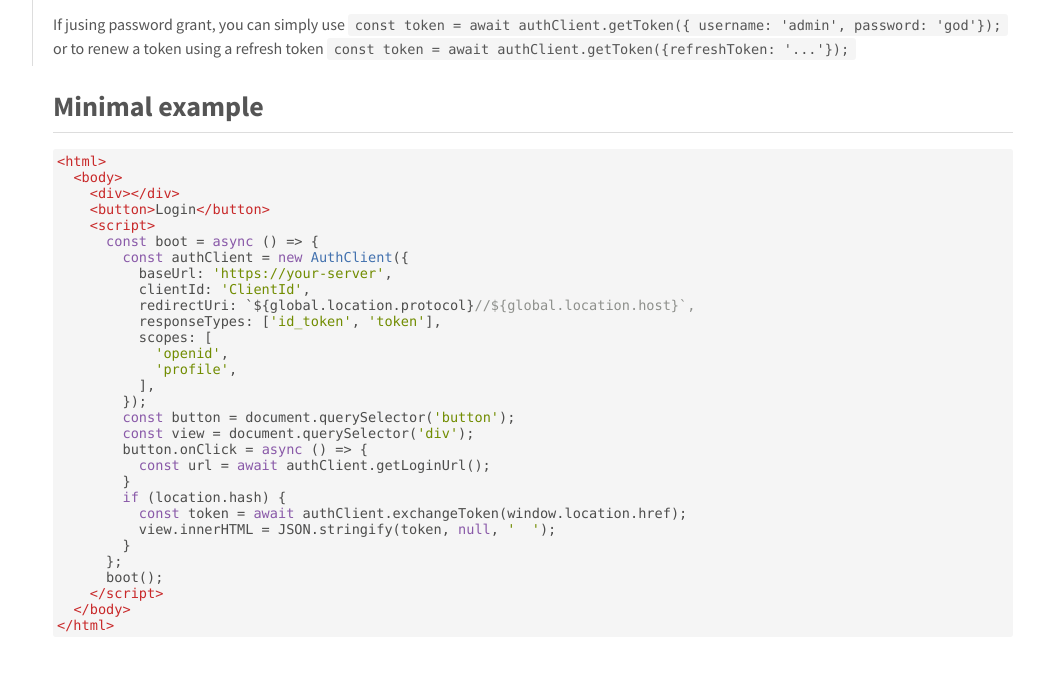
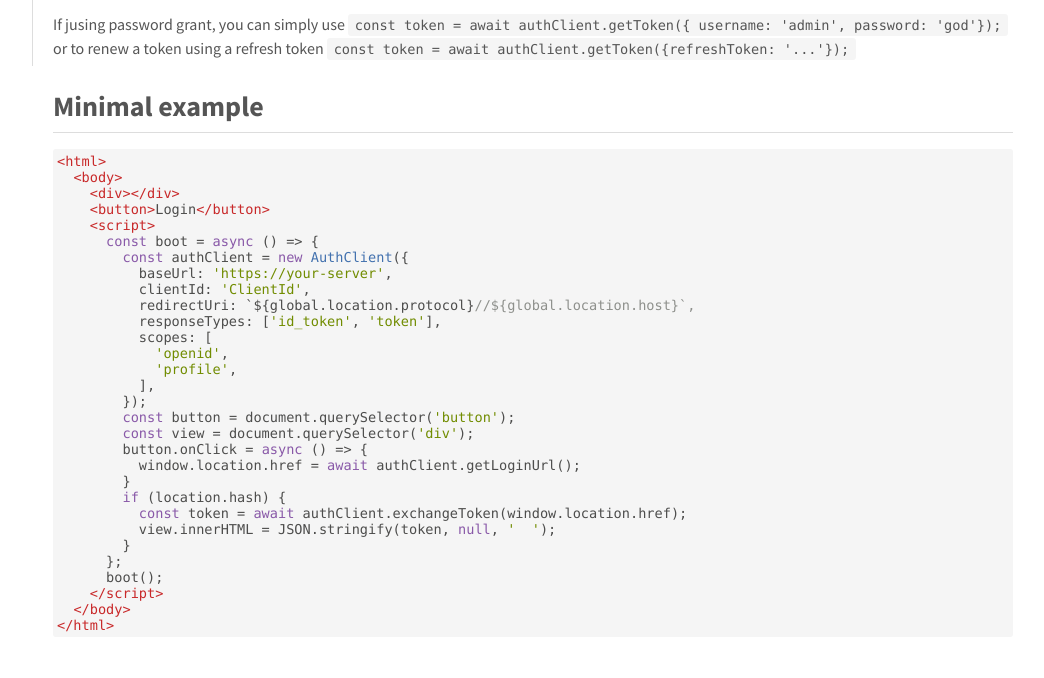
Before and after one commit to morten-olsen/authclient, a website built with Parcel: page docs/index.html in a window 1280 px wide. Shown: the part 750-1428 px from the top of the page, without its empty margins (217-1261 px from the left). Built offline with nearby package versions, Linux system fonts and the light colour scheme.

Commit message:
Recreated docs

```diff
--- a/docs/index.html
+++ b/docs/index.html
@@ -76,7 +76,7 @@ const authClient = new AuthClient({
         const button = document.querySelector(&apos;button&apos;);
         const view = document.querySelector(&apos;div&apos;);
         button.onClick = async () =&gt; {
-          const url = await authClient.getLoginUrl();
+          window.location.href = await authClient.getLoginUrl();
         }
         if (location.hash) {
           const token = await authClient.exchangeToken(window.location.href);
```
Also changed, not shown: docs/index.json (+1 -1 lines).
